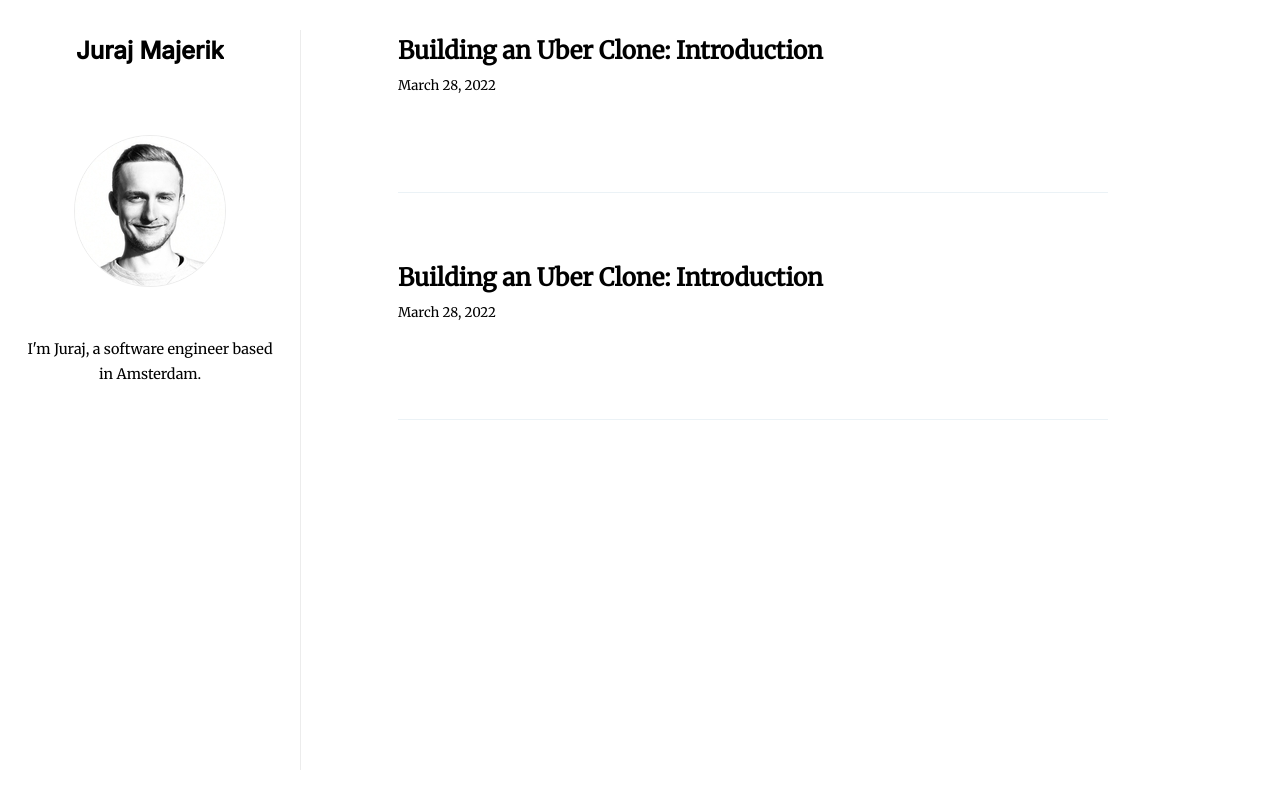
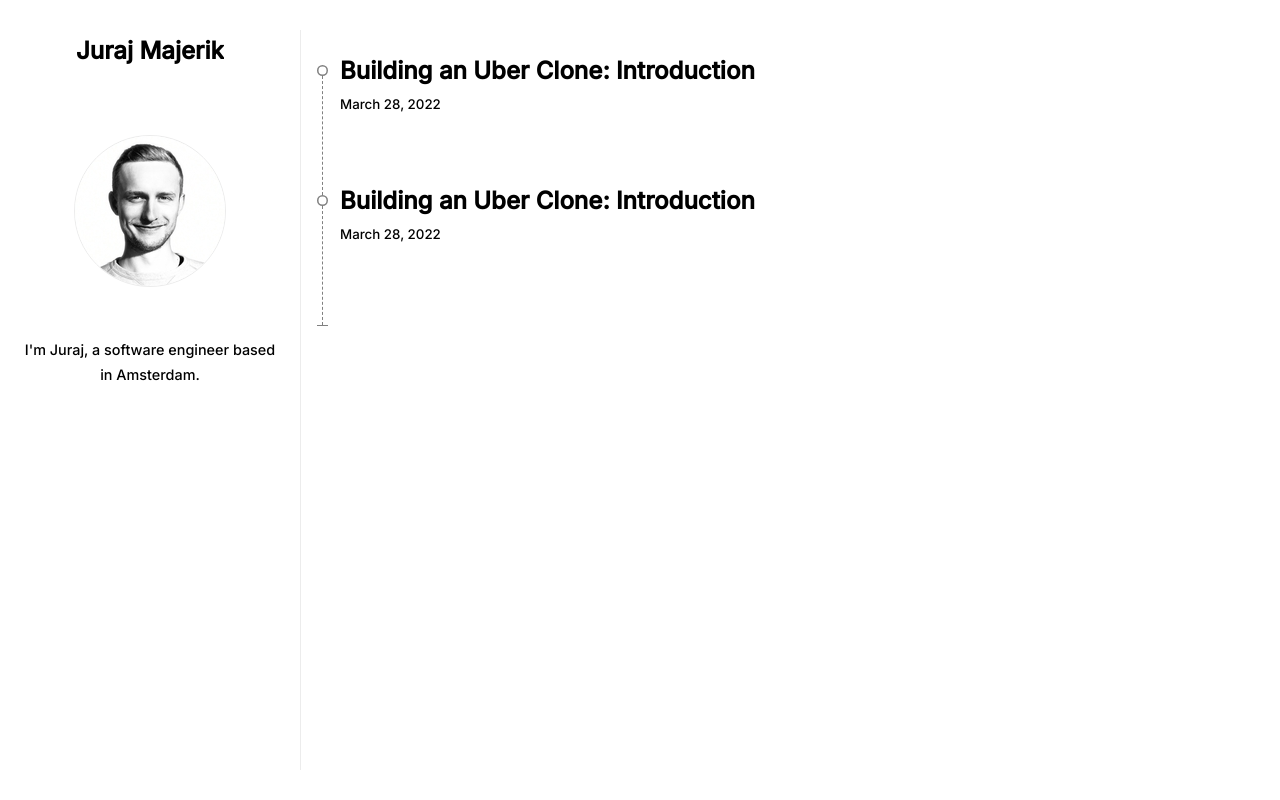
Before and after one commit to jurajmajerik/blog, a Gatsby site: page / in a window 1280 px wide. Built offline with nearby package versions, Linux system fonts and the light colour scheme; Gatsby itself is replaced by a stand-in of ours.

Commit message:
add post tree styles

```diff
--- a/gatsby-config.js
+++ b/gatsby-config.js
@@ -7,13 +7,10 @@
     {
       resolve: `gatsby-plugin-google-gtag`,
       options: {
-        // You can add multiple tracking ids and a pageview event will be fired for all of them.
         trackingIds: [
-          "G-7VD7Q42FL9", // Google Analytics / GA
+          "G-7VD7Q42FL9",
         ],
-        // This object is used for configuration specific to this plugin
         pluginConfig: {
-          // Puts tracking script in the head instead of the body
           head: true,
         },
       },
--- a/src/components/layout.css
+++ b/src/components/layout.css
@@ -5,7 +5,7 @@
 }
 
 body {
-    font-family: 'Merriweather', 'Georgia', serif;
+    font-family: 'Inter', 'Georgia', serif;
     font-weight: 400;
     word-wrap: break-word;
     font-kerning: normal;
@@ -142,9 +142,6 @@
     text-decoration: none;
     transition-duration: .2s;
     transition-property: color;
-    /* background-image: linear-gradient(90deg,#ff4d4d,#f9cb28); */
-    /* -webkit-background-clip: text; */
-    /* -webkit-text-fill-color: transparent; */
 }
 
 article a:hover {
@@ -152,19 +149,54 @@
 }
 
 .post {
-    width: 85%;
-    max-width: 900px;
 }
 
-.post {
+.post-home {
     position: relative;
-    width: 80%;
-    max-width: 710px;
-    margin-bottom: 4rem;
-    margin-left: 10%;
-    padding-bottom: 4rem;
-    border-bottom: #EBF2F6 1px solid;
-    word-wrap: break-word;
+    padding: 0;
+    height: 100px;
+}
+
+.post-home h2 {
+    margin: 0;
+    position: absolute;
+    top: 20px;
+    left: 40px;
+}
+
+.post-home p.meta {
+    margin: 0;
+    position: absolute;
+    top: 60px;
+    left: 40px;
+}
+
+.post-home span.path-circle {
+    position: absolute;
+    top: 35px;
+    left: 17px;
+    width: 11px;
+    height: 11px;
+    box-shadow: 0 0 0 1.5px gray inset;
+    border-radius: 50%;
+}
+
+.post-home span.path-line-vertical {
+    position: absolute;
+    top: 46px;
+    left: 21px;
+    width: 1px;
+    height: 119px;
+    border-right: 1px dashed gray;
+}
+
+.post-home span.path-line-end {
+    position: absolute;
+    top: 164px;
+    left: 17px;
+    width: 11px;
+    height: 1px;
+    border-bottom: 1px solid gray;
 }
 
 a:visited {
--- a/src/pages/index.js
+++ b/src/pages/index.js
@@ -7,8 +7,15 @@
   return (
     <Layout>
       {
-        data.allMdx.nodes.map(node => (
-          <article className='post' key={node.id}>
+        data.allMdx.nodes.map((node, index) => (
+          <article className='post post-home' key={node.id}>
+            <span className='path-circle' />
+            <span className='path-line-vertical' />
+            {
+              index === data.allMdx.nodes.length - 1 ?
+              <span className='path-line-end' /> :
+              null
+            }
             <h2>
               <Link to={`/blog/${node.slug}`}>
                 {node.frontmatter.title}
```
